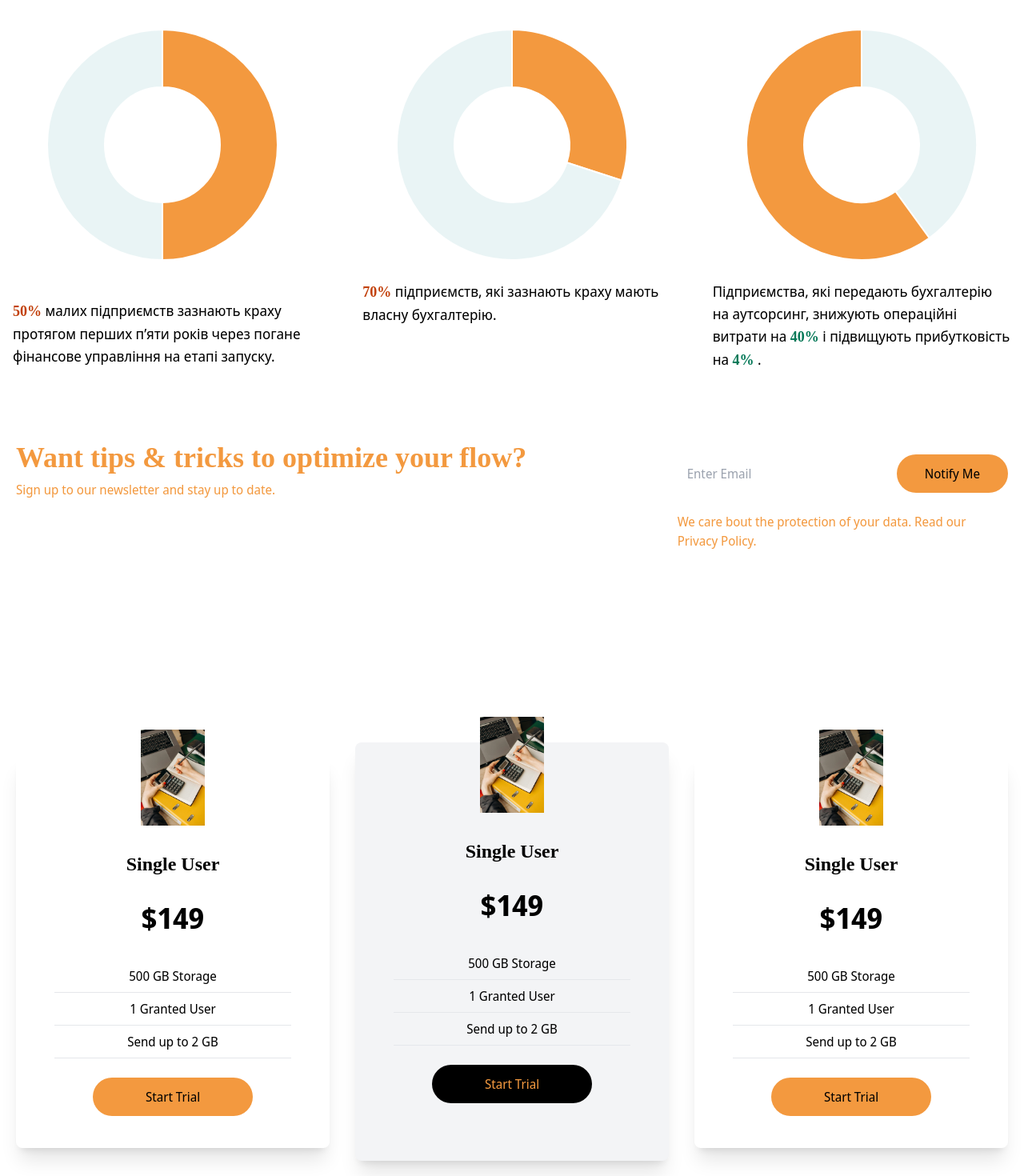
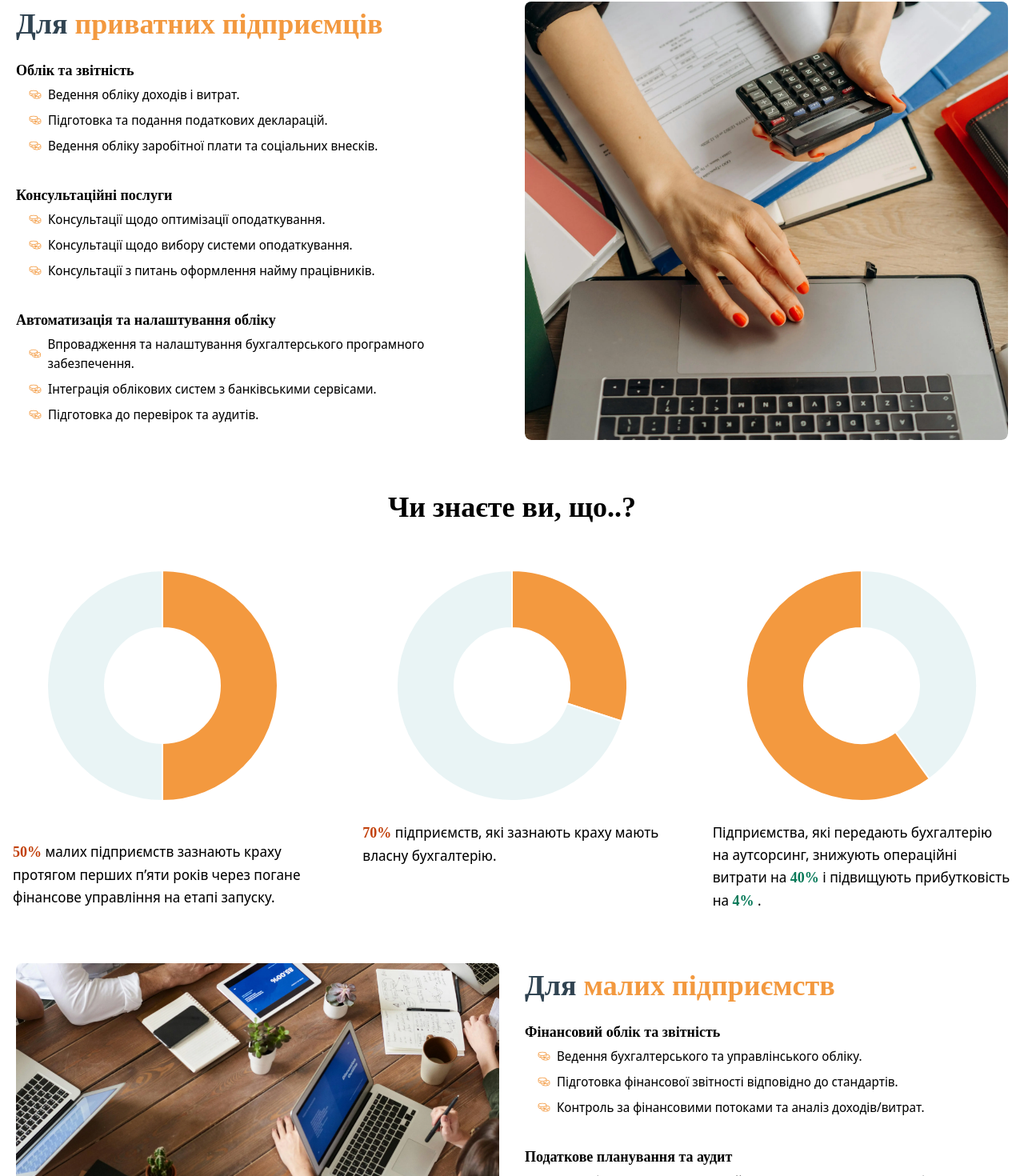
Before and after one commit to AleKoles/stella-savoy, a React (Create React App) app: page / in a window 1280 px wide. Shown: the part 1319-2789 px from the top of the page at 80% size. Built offline with nearby package versions, Linux system fonts and the light colour scheme.

Commit message:
add services sections

```diff
--- a/src/App.js
+++ b/src/App.js
@@ -1,10 +1,10 @@
 import React from 'react';
 import About from './components/About';
-import Cards from './components/Cards';
+import Companies from './components/Companies';
+import FOP from './components/FOP';
 import Footer from './components/Footer';
 import Hero from './components/Hero';
 import Navbar from './components/Navbar';
-import Newsletter from './components/Newsletter';
 import ChartCards from  './components/ChartCards';
 
 function App() {
@@ -13,9 +13,10 @@ function App() {
       <Navbar />
       <Hero />
       <About />
+      <FOP />
       <ChartCards />
-      <Newsletter />
-      <Cards />
+      <Companies />
+
       <Footer />
     </div>
   );
--- a/src/components/About.jsx
+++ b/src/components/About.jsx
@@ -4,10 +4,11 @@ import Laptop from '../assets/woman_laptop.webp';
 const About = () => {
   return (
     <div className='w-full bg-white py-16 px-4' id="about">
-      <div className='max-w-[1240px] mx-auto grid md:grid-cols-2'>
+      <div className='max-w-[1240px] mx-auto grid lg:grid-cols-2'>
+      <h2 className='lg:hidden md:text-4xl sm:text-3xl text-theme-yellow mx-auto text-2xl font-bold py-2 text-center'>Stella Accounting <span className="text-theme-gray">подбає про ваші податки</span></h2>
         <img className='w-[500px] mx-auto my-4 rounded-lg' src={Laptop} alt='/' />
         <div className='flex flex-col justify-center'>
-          <h2 className='md:text-4xl sm:text-3xl text-theme-yellow text-2xl font-bold py-2'>Stella Accounting <span className="text-theme-gray">подбає про ваші податки</span></h2>
+          <h2 className='hidden lg:block md:text-4xl sm:text-3xl text-theme-yellow text-2xl font-bold py-2'>Stella Accounting <span className="text-theme-gray">подбає про ваші податки</span></h2>
           <p class="lg:text-lg">
           Ми розуміємо...податки - це складно. Податковий кодекс постійно змінюється, електронний кабінет працює неідеально, а необхідність дзвонити в податкову викликає у вас стрес.
           На щастя, ми любимо те, що ми робимо, і нам приносить радість допомогти вам впоратися з податками, нарахуванням заробітної плати та будь-якими іншими фінансовими питаннями.
--- a/src/components/Cards.jsx
+++ b/src/components/Cards.jsx
@@ -1,44 +1,57 @@
 import React from 'react';
-import calculator from '../assets/calculator.webp'
+import calculator from '../assets/portrait business woman.webp';
+import anotherImage from '../assets/accountant.webp';
+import thirdImage from '../assets/officeppl.webp';
 
+const Card = ({ image, title, price, features, bgColor }) => {
+  return (
+    <div className={`w-full shadow-xl ${bgColor} flex flex-col p-4 my-4 rounded-lg hover:scale-105 duration-300`}>
+      <img className='min-w-32 rounded-lg mx-auto mt-[-3rem]' src={image} alt={title} />
+      <h2 className='text-2xl font-bold text-center py-8'>{title}</h2>
+      <p className='text-center text-4xl font-bold'>{price}</p>
+      <div className='text-center font-medium'>
+        {features.map((feature, index) => (
+          <p key={index} className='py-2 border-b mx-8 my-8'>{feature}</p>
+        ))}
+      </div>
+    </div>
+  );
+};
 
 const Cards = () => {
+  const cardData = [
+    {
+      image: calculator,
+      title: 'Single User',
+      price: '$149',
+      features: ['500 GB Storage', '1 Granted User', 'Send up to 2 GB'],
+      bgColor: 'bg-white',
+    },
+    {
+      image: anotherImage,
+      title: 'Partnership',
+      price: '$199',
+      features: ['1 TB Storage', '3 Granted Users', 'Send up to 10 GB'],
+      bgColor: 'bg-theme-blue',
+    },
+    {
+      image: thirdImage,
+      title: 'Group Account',
+      price: '$299',
+      features: ['2 TB Storage', '5 Granted Users', 'Send up to 20 GB'],
+      bgColor: 'bg-white',
+    }
+  ];
+
   return (
-    <div className='w-full py-[10rem] px-4 bg-white'>
+    <div id="services" className='w-full py-[10rem] px-4 bg-white'>
+      <h2 className='text-center md:text-4xl sm:text-3xl mb-12 text-2xl font-bold py-2'>
+      Наші Послуги
+      </h2>
       <div className='max-w-[1240px] mx-auto grid md:grid-cols-3 gap-8'>
-          <div className='w-full shadow-xl flex flex-col p-4 my-4 rounded-lg hover:scale-105 duration-300'>
-              <img className='w-20 mx-auto mt-[-3rem] bg-white' src={calculator} alt="/" />
-              <h2 className='text-2xl font-bold text-center py-8'>Single User</h2>
-              <p className='text-center text-4xl font-bold'>$149</p>
-              <div className='text-center font-medium'>
-                  <p className='py-2 border-b mx-8 mt-8'>500 GB Storage</p>
-                  <p className='py-2 border-b mx-8'>1 Granted User</p>
-                  <p className='py-2 border-b mx-8'>Send up to 2 GB</p>
-              </div>
-              <button className='bg-theme-yellow w-[200px] rounded-full font-medium my-6 mx-auto px-6 py-3'>Start Trial</button>
-          </div>
-          <div className='w-full shadow-xl bg-gray-100 flex flex-col p-4 md:my-0 my-8 rounded-lg hover:scale-105 duration-300'>
-              <img className='w-20 mx-auto mt-[-3rem] bg-transparent' src={calculator} alt="/" />
-              <h2 className='text-2xl font-bold text-center py-8'>Single User</h2>
-              <p className='text-center text-4xl font-bold'>$149</p>
-              <div className='text-center font-medium'>
-                  <p className='py-2 border-b mx-8 mt-8'>500 GB Storage</p>
-                  <p className='py-2 border-b mx-8'>1 Granted User</p>
-                  <p className='py-2 border-b mx-8'>Send up to 2 GB</p>
-              </div>
-              <button className='bg-black text-theme-yellow w-[200px] rounded-full font-medium my-6 mx-auto px-6 py-3'>Start Trial</button>
-          </div>
-          <div className='w-full shadow-xl flex flex-col p-4 my-4 rounded-lg hover:scale-105 duration-300'>
-              <img className='w-20 mx-auto mt-[-3rem] bg-white' src={calculator} alt="/" />
-              <h2 className='text-2xl font-bold text-center py-8'>Single User</h2>
-              <p className='text-center text-4xl font-bold'>$149</p>
-              <div className='text-center font-medium'>
-                  <p className='py-2 border-b mx-8 mt-8'>500 GB Storage</p>
-                  <p className='py-2 border-b mx-8'>1 Granted User</p>
-                  <p className='py-2 border-b mx-8'>Send up to 2 GB</p>
-              </div>
-              <button className='bg-theme-yellow w-[200px] rounded-full font-medium my-6 mx-auto px-6 py-3'>Start Trial</button>
-          </div>
+        {cardData.map((card, index) => (
+          <Card key={index} {...card} />
+        ))}
       </div>
     </div>
   );
--- /dev/null
+++ b/src/components/Companies.jsx
@@ -0,0 +1,78 @@
+import React, { useState, useEffect, useRef } from 'react';
+import { PiCoinsLight } from "react-icons/pi";
+import Laptop from '../assets/officeppl.webp';
+
+const Companies = () => {
+
+  return (
+    <div id="companies" className='w-full bg-white py-16 px-4'>
+      <div className='max-w-[1240px] mx-auto grid lg:grid-cols-2 gap-8'>
+      <div className='relative overflow-hidden rounded-lg' style={{ height: 'auto' }}>
+          <img
+            className='absolute bottom-0 rounded-lg left-0 object-cover w-full '
+            src={Laptop}
+            alt='Accountant'
+          />
+        </div>
+
+        <div className='flex flex-col justify-center'>
+        <h2 className='text-center lg:text-left col-span-full md:text-4xl sm:text-3xl text-theme-gray text-2xl font-bold py-2'>
+          Для <span className="text-theme-yellow">малих підприємств</span>
+        </h2>
+          <div className='my-4'>
+            <h3 className='text-lg font-semibold'>
+            Фінансовий облік та звітність
+            </h3>
+            <ul className='pl-4'>
+              <li className='flex items-center gap-2 py-1'>
+                <PiCoinsLight className='text-theme-yellow' /> Ведення бухгалтерського та управлінського обліку.
+              </li>
+              <li className='flex items-center gap-2 py-1'>
+                <PiCoinsLight className='text-theme-yellow'  /> Підготовка фінансової звітності відповідно до стандартів.
+              </li>
+              <li className='flex items-center gap-2 py-1'>
+                <PiCoinsLight className='text-theme-yellow' /> Контроль за фінансовими потоками та аналіз доходів/витрат.
+              </li>
+            </ul>
+          </div>
+          <div className='my-4'>
+            <h3 className='text-lg font-semibold'>
+            Податкове планування та аудит
+            </h3>
+            <ul className='pl-4'>
+              <li className='flex items-center gap-2 py-1'>
+                <PiCoinsLight className=' text-theme-yellow' /> Розробка податкових стратегій для зниження податкових зобов'язань.
+              </li>
+              <li className='flex items-center py-1 gap-2'>
+                <PiCoinsLight className=' text-theme-yellow' /> Проведення внутрішніх аудитів для перевірки точності облікових записів.
+              </li>
+              <li className='flex items-center gap-2 py-1'>
+                <PiCoinsLight className='text-theme-yellow' /> Підготовка та супровід під час податкових перевірок.
+              </li>
+            </ul>
+          </div>
+          <div className='my-4'>
+            <h3 className='text-lg font-semibold'>
+            Фінансове планування та бюджетування
+            </h3>
+            <ul className='pl-4'>
+              <li className='flex gap-2 items-center py-1'>
+                <PiCoinsLight className='text-theme-yellow' /> Розробка та контроль бюджету підприємства.
+              </li>
+              <li className='flex items-center gap-2 py-1'>
+                <PiCoinsLight className='text-theme-yellow' /> Аналіз фінансових показників для прийняття управлінських рішень.
+              </li>
+              <li className='flex items-center gap-2 py-1'>
+                <PiCoinsLight className='text-theme-yellow' /> Прогнозування грошових потоків та планування інвестицій.
+              </li>
+            </ul>
+          </div>
+        </div>
+
+
+      </div>
+    </div>
+  );
+};
+
+export default Companies;
--- /dev/null
+++ b/src/components/FOP.jsx
@@ -0,0 +1,78 @@
+import React, { useState, useEffect, useRef } from 'react';
+import { PiCoinsLight } from "react-icons/pi";
+import Laptop from '../assets/accountant.webp';
+
+const FOP = () => {
+
+  return (
+    <div id="private" className='w-full bg-white py-16 px-4'>
+      <div className='max-w-[1240px] mx-auto grid lg:grid-cols-2 gap-8'>
+
+
+        <div className='flex flex-col justify-center'>
+        <h2 className='text-center lg:text-left col-span-full md:text-4xl sm:text-3xl text-theme-gray text-2xl font-bold py-2'>
+          Для <span className="text-theme-yellow">приватних підприємців</span>
+        </h2>
+          <div className='my-4'>
+            <h3 className='text-lg font-semibold'>
+              Облік та звітність
+            </h3>
+            <ul className='pl-4'>
+              <li className='flex items-center gap-2 py-1'>
+                <PiCoinsLight className='text-theme-yellow' /> Ведення обліку доходів і витрат.
+              </li>
+              <li className='flex items-center gap-2 py-1'>
+                <PiCoinsLight className='text-theme-yellow'  /> Підготовка та подання податкових декларацій.
+              </li>
+              <li className='flex items-center gap-2 py-1'>
+                <PiCoinsLight className='text-theme-yellow' /> Ведення обліку заробітної плати та соціальних внесків.
+              </li>
+            </ul>
+          </div>
+          <div className='my-4'>
+            <h3 className='text-lg font-semibold'>
+              Консультаційні послуги
+            </h3>
+            <ul className='pl-4'>
+              <li className='flex items-center gap-2 py-1'>
+                <PiCoinsLight className=' text-theme-yellow' /> Консультації щодо оптимізації оподаткування.
+              </li>
+              <li className='flex items-center py-1 gap-2'>
+                <PiCoinsLight className=' text-theme-yellow' /> Консультації щодо вибору системи оподаткування.
+              </li>
+              <li className='flex items-center gap-2 py-1'>
+                <PiCoinsLight className='text-theme-yellow' /> Консультації з питань оформлення найму працівників.
+              </li>
+            </ul>
+          </div>
+          <div className='my-4'>
+            <h3 className='text-lg font-semibold'>
+              Автоматизація та налаштування обліку
+            </h3>
+            <ul className='pl-4'>
+              <li className='flex gap-2 items-center py-1'>
+                <PiCoinsLight className='text-theme-yellow' /> Впровадження та налаштування бухгалтерського програмного забезпечення.
+              </li>
+              <li className='flex items-center gap-2 py-1'>
+                <PiCoinsLight className='text-theme-yellow' /> Інтеграція облікових систем з банківськими сервісами.
+              </li>
+              <li className='flex items-center gap-2 py-1'>
+                <PiCoinsLight className='text-theme-yellow' /> Підготовка до перевірок та аудитів.
+              </li>
+            </ul>
+          </div>
+        </div>
+
+        <div className='relative overflow-hidden rounded-lg' style={{ height: 'auto' }}>
+          <img
+            className='absolute bottom-0 rounded-lg left-0 object-cover w-full '
+            src={Laptop}
+            alt='Accountant'
+          />
+        </div>
+      </div>
+    </div>
+  );
+};
+
+export default FOP;
--- a/src/components/Footer.jsx
+++ b/src/components/Footer.jsx
@@ -2,7 +2,6 @@ import React from 'react';
 import logo from '../assets/star.png';
 
 import { Link } from 'react-scroll';
-import { TfiInstagram } from "react-icons/tfi";
 import { PiPhoneCallLight, PiWhatsappLogoLight, PiTelegramLogoLight } from "react-icons/pi";
 import { GoMail } from "react-icons/go";
 import ScrollToTop from 'react-scroll-up';
@@ -49,7 +48,7 @@ const Footer = () => {
 
 
         </div>
-        <p className="cols-span-full w-full text-center text-theme-gray mt-8 text-sm">© 2024 Stella Accounting</p>
+        <p className="cols-span-full w-full text-center text-theme-gray mt-8 text-sm">© 2024 Stella Savoy</p>
         <ScrollToTop showUnder={160}>
           <div className="text-theme-blue2 hover:text-theme-gray2 duration-150 ease-in-out flex flex-col">
             <SlArrowUp className="-mt-4" size={27}/>
--- a/src/components/Navbar.jsx
+++ b/src/components/Navbar.jsx
@@ -14,11 +14,11 @@ const Navbar = () => {
   return (
     <div className='flex fixed top-0 z-50 bg-white/90 backdrop-blur-lg  w-full px-4'>
       <nav className="justify-between w-full flex items-center h-24 max-w-7xl mx-auto">
-        <Link to="hero" spy={true} smooth={true} offset={50} duration={500} className="flex gap-2 flex-row items-center cursor-pointer"><img src={star} alt="spiritstone logo" className="h-8 w-8"/> <span className='playfair w-full text-2xl font-semibold text-theme-gray cormorant flex items-center gap-1'>Stella Accounting </span></Link>
+        <Link to="hero" spy={true} smooth={true} offset={50} duration={500} className="flex gap-2 flex-row items-center cursor-pointer"><img src={star} alt="stella savoy logo" className="h-8 w-8"/> <span className='playfair w-full text-2xl font-semibold text-theme-gray cormorant flex items-center gap-1'>Stella Savoy</span></Link>
         <ul className='hidden md:flex items-center justify-end text-theme-gray2 gap-4 basis-1/3'>
           <li className='group relative hover:text-black duration-150 ease-in-out tracking-wide cursor-pointer whitespace-nowrap'><Link to="about" spy={true} smooth={true}  duration={500}>Про нас</Link><span className="absolute bottom-0 left-0 w-0 group-hover:w-full border-t-2 border-theme-yellow transition-all duration-150"></span></li>
+          <li className='group relative hover:text-black duration-150 ease-in-out tracking-wide cursor-pointer whitespace-nowrap'><Link to="private" spy={true} smooth={true}  duration={500}>Для ФОП</Link><span className="absolute bottom-0 left-0 w-0 group-hover:w-full border-t-2 border-theme-yellow transition-all duration-150"></span></li>
           <li className='group relative hover:text-black duration-150 ease-in-out tracking-wide cursor-pointer whitespace-nowrap'><Link to="companies" spy={true} smooth={true} duration={500}>Для підприємств</Link><span className="absolute bottom-0 left-0 w-0 group-hover:w-full border-t-2 border-theme-yellow transition-all duration-150"></span></li>
-          <li className='group relative hover:text-black duration-150 ease-in-out tracking-wide cursor-pointer whitespace-nowrap'><Link to="private" spy={true} smooth={true}  duration={500}>Для ФОП</Link><span className="absolute bottom-0 left-0 w-0 group-hover:w-full border-t-2 border-theme-yellow transition-all duration-150"></span></li>
           <li className='group relative hover:text-black duration-150 ease-in-out traking-wide cursor-pointer whitespace-nowrap'><Link to="contact" spy={true} smooth={true}  duration={500}>Контакти</Link><span className="absolute bottom-0 left-0 w-0 group-hover:w-full border-t-2 border-theme-yellow transition-all duration-150"></span></li>
         </ul>
         <div onClick={handleNav} className='block md:hidden z-50'>
@@ -26,8 +26,8 @@ const Navbar = () => {
         </div>
         <ul className={nav ? 'fixed left-0 top-24 w-full h-64 bg-white/90 backdrop-blur-lg flex flex-col justify-center items-center text-xl gap-4 py-12 px-4 ease-in-out duration-500' : 'ease-in-out duration-500 fixed top-24  bg-white/80 backdrop-blur-lg flex flex-col justify-center items-center text-lg gap-4 py-12 px-4 left-[-100%]'}>
           <li className='group relative duration-150 ease-in-out tracking-wide cursor-pointer'><Link to="about" spy={true} smooth={true}  duration={500}>Про нас</Link></li>
+          <li className='group relative duration-150 ease-in-out tracking-wide cursor-pointer'><Link to="private" spy={true} smooth={true}  duration={500}>Для ФОП</Link></li>
           <li className='group relative duration-150 ease-in-out tracking-wide cursor-pointer'><Link to="companies" spy={true} smooth={true} duration={500}>Для підприємств</Link></li>
-          <li className='group relative duration-150 ease-in-out tracking-wide cursor-pointer'><Link to="private" spy={true} smooth={true}  duration={500}>Для ФОП</Link></li>
           <li className='group relative duration-150 ease-in-out traking-wide cursor-pointer'><Link to="contact" spy={true} smooth={true}  duration={500}>Контакти</Link></li>
         </ul>
       </nav>
```
Also changed, not shown: src/assets/officeppl.webp (added).
